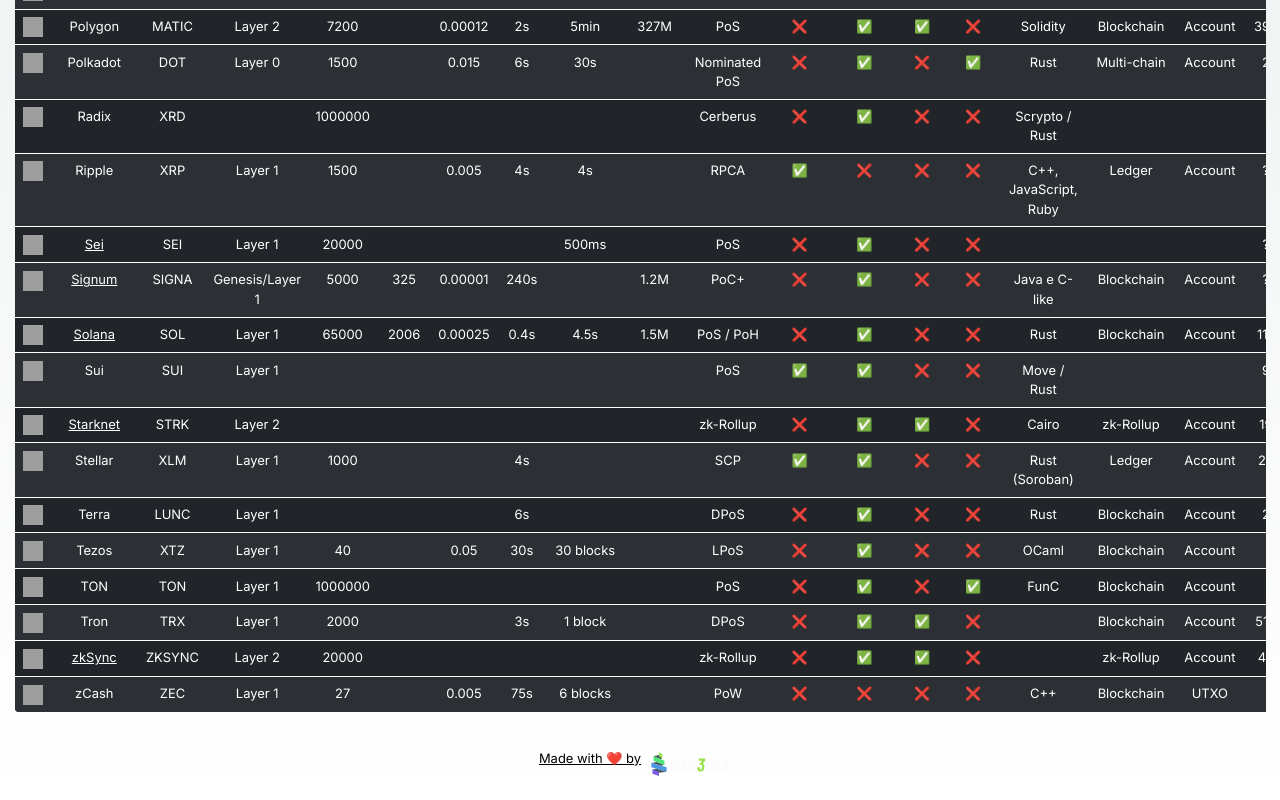
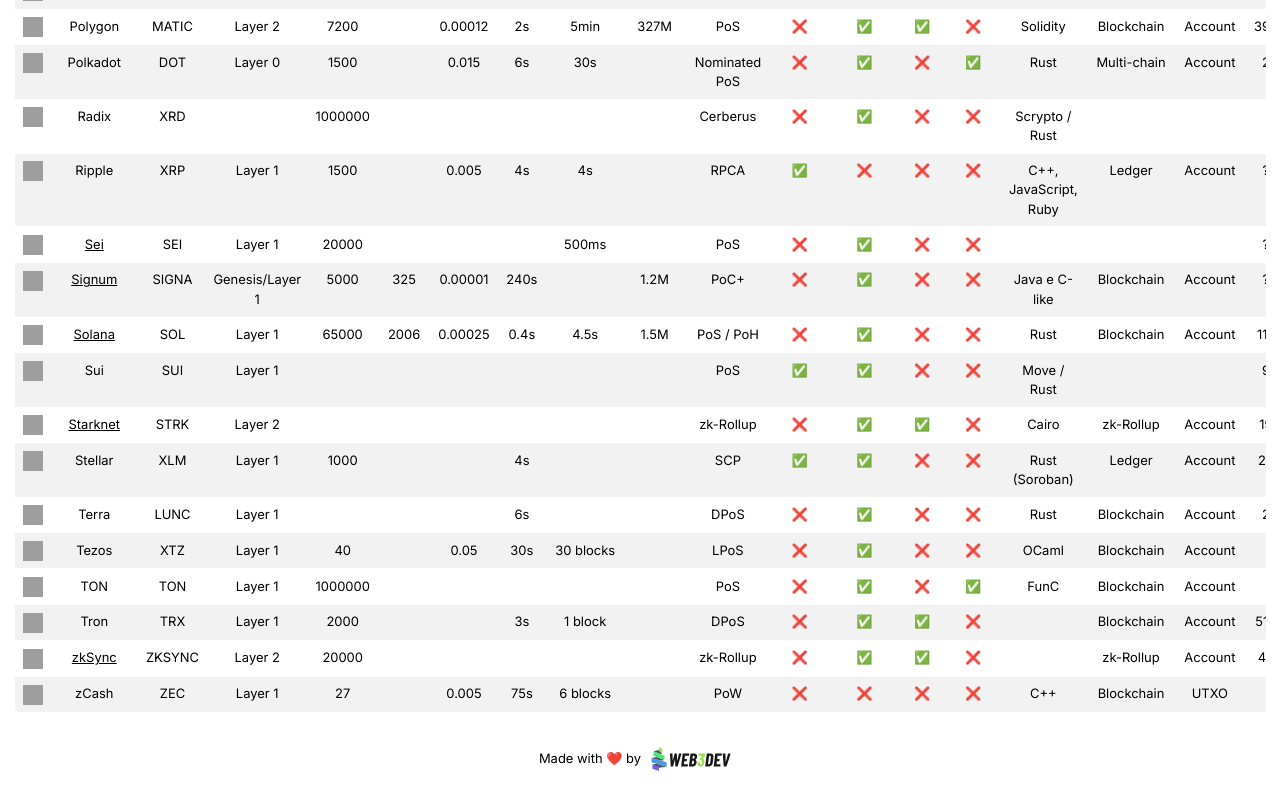
Before and after one commit to w3b3d3v/blockchain-comparison, a Next.js app: page / in a window 1280 px wide. Shown: the part 1661-2461 px from the top of the page. Built offline with nearby package versions, Linux system fonts and the light colour scheme; grey boxes are pictures that could not be loaded.

Commit message:
correcting light mode

```diff
--- a/pages/index.js
+++ b/pages/index.js
@@ -11,6 +11,19 @@
 
 export default function Home({ blockchains }) {
   const yesOrNo = (value) => (value === "yes" ? "✅" : "❌");
+
+  const [darkMode, setDarkMode] = useState(false);
+
+  useEffect(() => {
+    const mediaQuery = window.matchMedia("(prefers-color-scheme: dark)");
+
+    setDarkMode(mediaQuery.matches);
+
+    const listener = (e) => setDarkMode(e.matches);
+    mediaQuery.addListener(listener);
+
+    return () => mediaQuery.removeListener(listener);
+  }, []);
 
   return (
     <>
@@ -38,7 +51,11 @@
         </p>
 
         <div className="table-container">
-          <table className="table table-striped table-dark text-center">
+          <table
+            className={`table table-striped text-center ${
+              darkMode ? "table-dark" : ""
+            }`}
+          >
             <thead>
               <tr>
                 <th>&nbsp;</th>
@@ -111,13 +128,14 @@
           </table>
           <div className={styles.footer}>
             <a
+              className="link-offset-2 link-underline link-underline-opacity-0"
               href="https://w3d.community"
               target="_blank"
               rel="noopener noreferrer"
             >
               Made with ❤️ by
               <Image
-                src="/w3d.svg"
+                src={darkMode ? "/w3d.svg" : "/w3d-black.svg"}
                 alt="WEB3DEV Logo"
                 width={100}
                 height={24}
--- a/styles/Home.module.css
+++ b/styles/Home.module.css
@@ -14,11 +14,6 @@
   align-items: center;
   gap: 1rem;
   padding: 1rem;
-}
-
-.footer img {
-  top: 5px;
-  position: relative;
 }
 
 .github {
--- a/styles/globals.css
+++ b/styles/globals.css
@@ -5,9 +5,9 @@
     "Roboto Mono", "Oxygen Mono", "Ubuntu Monospace", "Source Code Pro",
     "Fira Mono", "Droid Sans Mono", "Courier New", monospace;
 
-  --foreground-rgb: 0, 0, 0;
-  --background-start-rgb: 214, 219, 220;
-  --background-end-rgb: 255, 255, 255;
+  --foreground-rgb: rgb(0, 0, 0);
+  --background-start-rgb: rgb(214, 219, 220);
+  --background-end-rgb: rgb(255, 255, 255);
 
   --primary-glow: conic-gradient(
     from 180deg at 50% 50%,
```
Also changed, not shown: public/w3d-black.svg (added).
